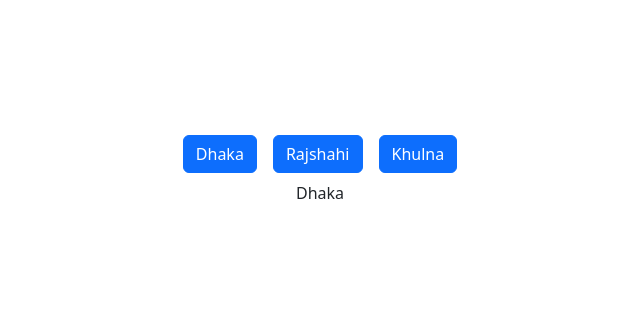
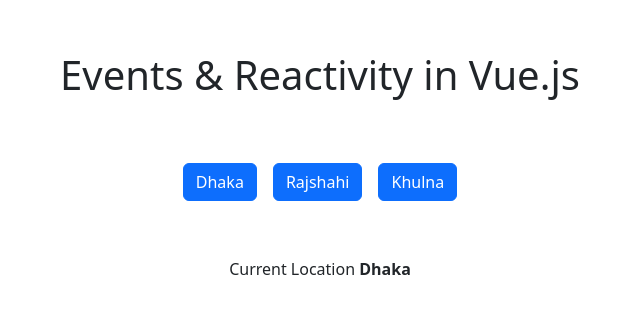
Before and after one commit to arahimcse/vueschoolsPractice, a Vue app: page / in a window 1280 px wide. Shown: the part 226-540 px from the top of the page, without its empty margins (320-960 px from the left). Built offline with nearby package versions, Linux system fonts and the light colour scheme.

Commit message:
hasin event handler episode 02

```diff
--- a/src/App.vue
+++ b/src/App.vue
@@ -1,11 +1,14 @@
 <script setup>
-import Episode01 from './components/episode01.vue';
+import Episode02 from './components/episode02.vue';
+
+// import Episode01 from './components/episode01.vue';
 
 
 </script>
 
 <template>
- <Episode01/>
+ <!-- <Episode01/> -->
+<Episode02/>
 </template>
 
 <style scoped>
--- /dev/null
+++ b/src/components/episode02.vue
@@ -0,0 +1,33 @@
+<script setup>
+import { ref,reactive } from 'vue';
+
+const location = reactive({
+  name:"Dhaka",
+  weather:"Sunny"
+})
+
+const changelocation =(newLocation) => location.name = newLocation
+
+</script>
+
+<template>
+  <div class="container mb-5">
+    <div class="row">
+      <h1>Events & Reactivity in Vue.js</h1>
+    </div>
+  </div>
+    <div class="container">
+    <button type="button" @click="changelocation('Dhaka')" class="btn btn-primary m-2">Dhaka</button>
+    <button type="button" @click="changelocation('Rajshahi')" class="btn btn-primary m-2">Rajshahi</button>
+    <button type="button" @click="changelocation('Khulna')" class="btn btn-primary m-2">Khulna</button>
+  </div>
+  <div class="container mt-5">
+    <div class="row">
+        <p >Current Location <strong>{{ location.name }}</strong></p>
+    </div>
+  </div>
+</template>
+
+<style scoped>
+
+</style>
--- a/src/main.js
+++ b/src/main.js
@@ -3,7 +3,6 @@
 import App from './App.vue'
 
 // Import Bootstrap and BootstrapVue CSS files (order is important)
-import "bootstrap/dist/css/bootstrap.css";
-import "bootstrap-vue/dist/bootstrap-vue.css";
+import "bootstrap/dist/css/bootstrap.min.css"
 
 createApp(App).mount('#app')
```
